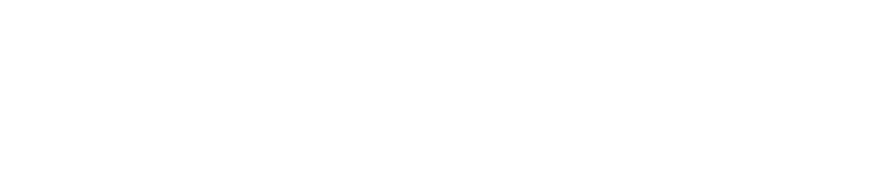
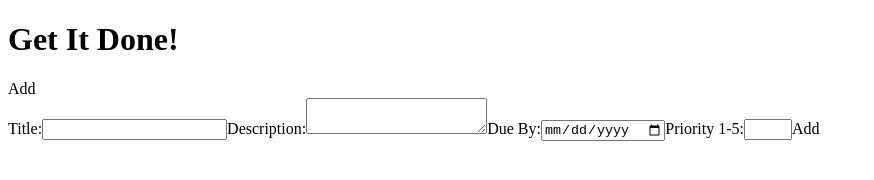
Before and after one commit to SWThurlow/to-do-list, a website built with webpack: page dist/index.html in a window 1280 px wide. Shown: the whole page, without its empty margins (0-874 px from the left). Built offline with nearby package versions, Linux system fonts and the light colour scheme.

Commit message:
MAKE ADD TO DO FORM MODULE

```diff
--- a/package.json
+++ b/package.json
@@ -19,6 +19,7 @@
   "homepage": "https://github.com/SWThurlow/to-do-list#readme",
   "devDependencies": {
     "css-loader": "^5.2.6",
+    "html-webpack-plugin": "^5.3.2",
     "style-loader": "^3.0.0",
     "webpack": "^5.43.0",
     "webpack-cli": "^4.7.2"
--- a/src/index.js
+++ b/src/index.js
@@ -0,0 +1,3 @@
+import { pageload } from './pageload.js';
+
+pageload();
--- /dev/null
+++ b/src/pageload.js
@@ -0,0 +1,72 @@
+//Put in a seperate function as it may be usefull to export seperately.
+function addToDo() {
+    console.log('hi');
+
+    const toDoForm = document.createElement('form');
+
+    const titleLabel = document.createElement('label');
+    titleLabel.textContent = 'Title:';
+    titleLabel.setAttribute('for', 'titleInput')
+    toDoForm.appendChild(titleLabel);
+    const titleInput = document.createElement('input');
+    titleInput.setAttribute('name', 'titleInput');
+    toDoForm.appendChild(titleInput);
+
+    const descriptionLabel = document.createElement('label');
+    descriptionLabel.textContent = 'Description:';
+    descriptionLabel.setAttribute('for', 'descInput')
+    toDoForm.appendChild(descriptionLabel);
+    const descriptionInput = document.createElement('textarea');
+    descriptionInput.setAttribute('name', 'descInput');
+    toDoForm.appendChild(descriptionInput);
+
+    const dueLabel = document.createElement('label');
+    dueLabel.textContent = 'Due By:';
+    dueLabel.setAttribute('for', 'dueDate')
+    toDoForm.appendChild(dueLabel);
+    const dueInput = document.createElement('input');
+    dueInput.setAttribute('name', 'dueDate');
+    dueInput.setAttribute('type', 'date');
+    toDoForm.appendChild(dueInput);
+
+    const priorityLabel = document.createElement('label');
+    priorityLabel.textContent = 'Priority 1-5:';
+    priorityLabel.setAttribute('for', 'priority')
+    toDoForm.appendChild(priorityLabel);
+    const priorityInput = document.createElement('input');
+    priorityInput.setAttribute('name', 'priority');
+    priorityInput.setAttribute('type', 'number');
+    priorityInput.setAttribute('min', '1');
+    priorityInput.setAttribute('max', '5');
+    toDoForm.appendChild(priorityInput);
+
+    const addToDo = document.createElement('btn');
+    addToDo.textContent = 'Add';
+    addToDo.classList.add('addToDo');
+    toDoForm.appendChild(addToDo);
+
+    return toDoForm
+}
+
+function pageload(){
+    const h1 = document.createElement('h1');
+    h1.textContent = 'Get It Done!';
+    document.body.appendChild(h1);
+
+    const main = document.createElement('main');
+    document.body.appendChild(main);
+
+    const addToDos = document.createElement('section');
+    addToDos.classList.add('addToDos');
+    main.appendChild(addToDos);
+
+    const addBtn = document.createElement('btn');
+    addBtn.textContent = 'Add';
+    addToDos.appendChild(addBtn);
+
+    const toDoForm = addToDo();
+    addToDos.appendChild(toDoForm);
+
+}
+
+export { pageload };
--- a/webpack.config.js
+++ b/webpack.config.js
@@ -1,10 +1,18 @@
+const HtmlWebpackPlugin = require('html-webpack-plugin');
 const path = require('path');
 
 module.exports = {
+  mode: 'development',
   entry: './src/index.js',
+  plugins: [
+    new HtmlWebpackPlugin({
+      title: 'Output Management',
+    })
+  ],
   output: {
-    filename: 'bundle.js',
+    filename: 'main.js',
     path: path.resolve(__dirname, 'dist'),
+    clean: true,
   },
   module: {
     rules: [
```
Also changed, not shown: dist/index.html, src/html.js (deleted), 1 other file.
